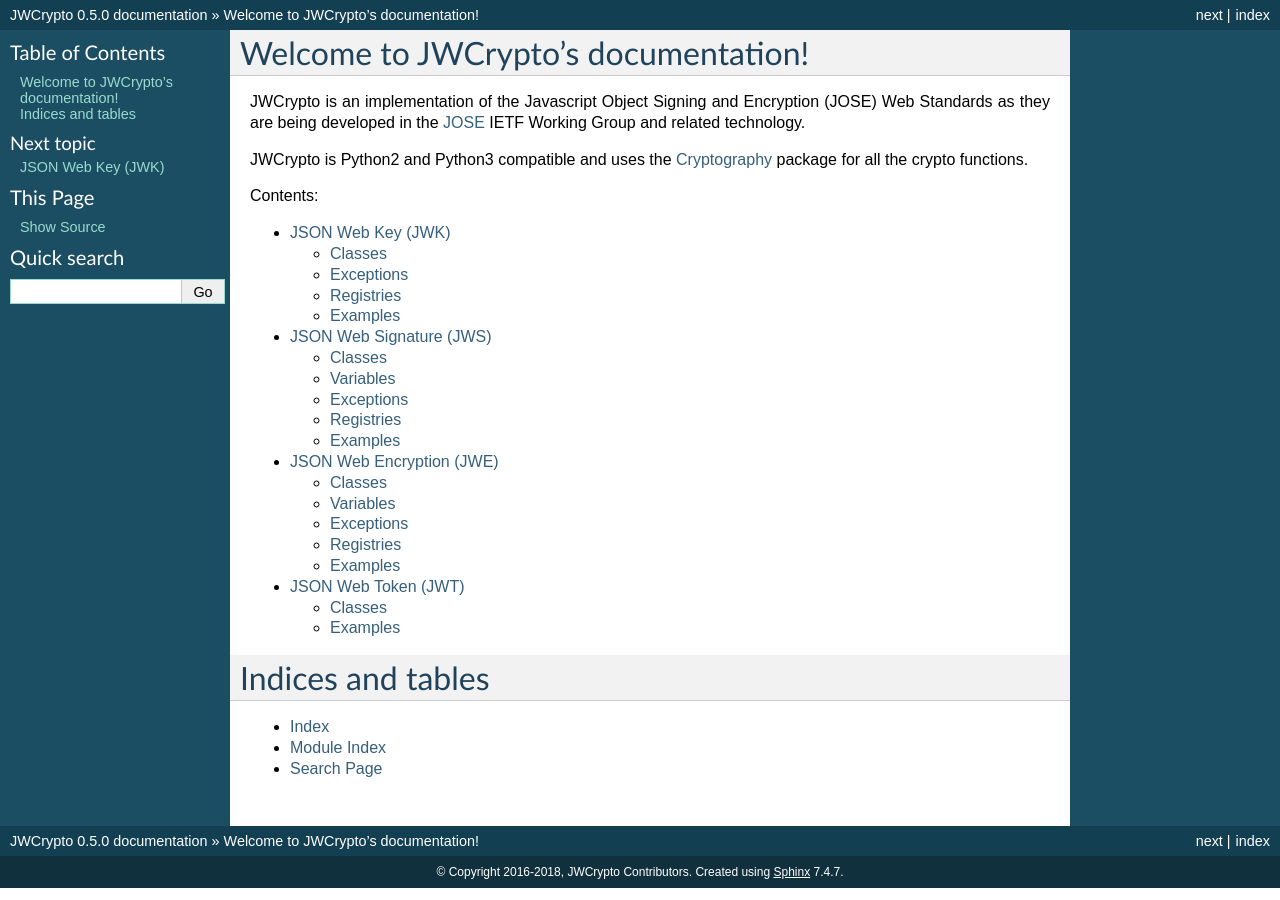
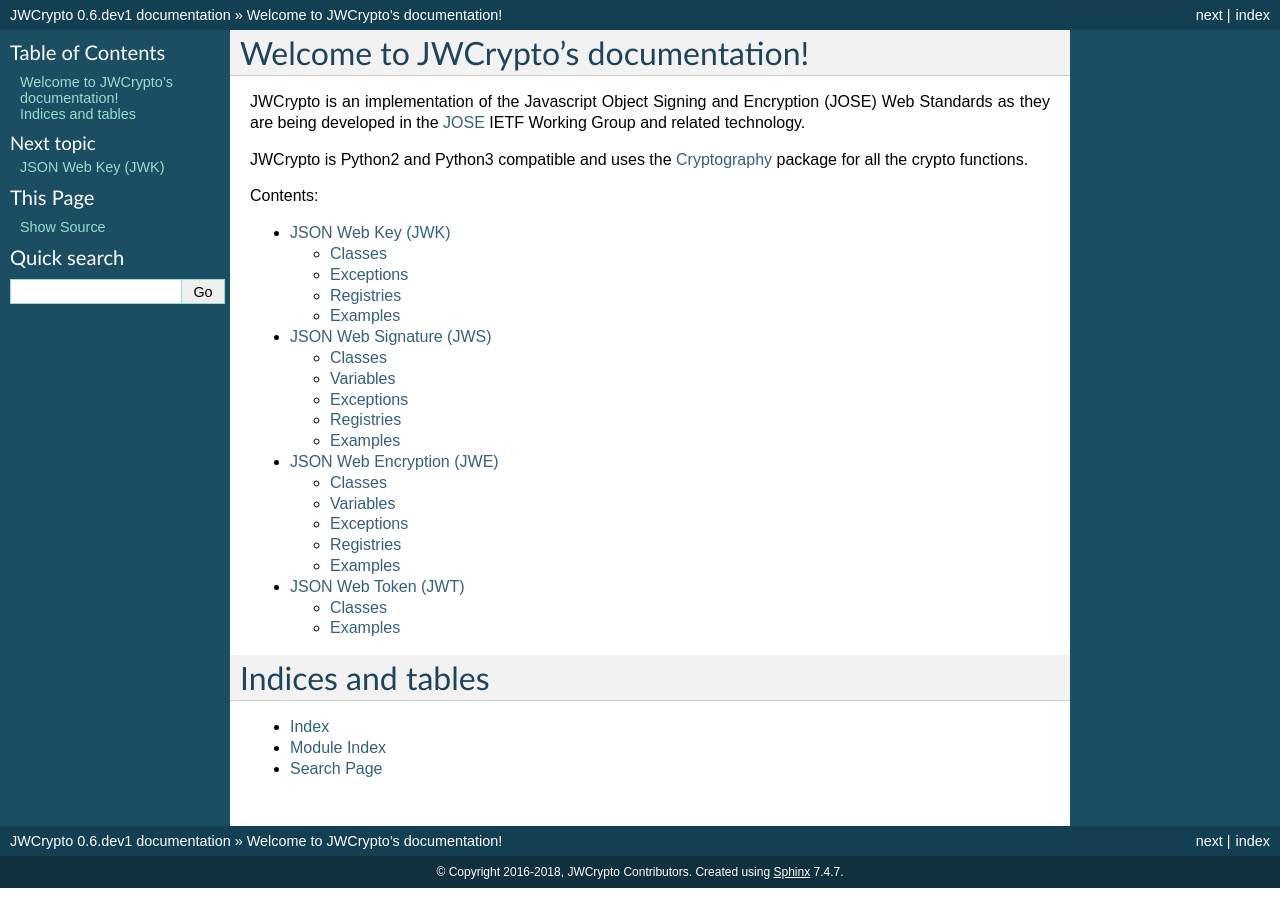
Before and after one commit to latchset/jwcrypto, a Sphinx documentation site: the page built from docs/source/index.rst, in a window 1280 px wide. Built offline with Sphinx 7.4.7, drawn with Linux system fonts in a browser that asks for light colours.

Commit message:
Post release bump to 0.6.dev1
Signed-off-by: Christian Heimes <cheimes@redhat.com>

```diff
--- a/docs/source/conf.py
+++ b/docs/source/conf.py
@@ -53,9 +53,9 @@
 # built documents.
 #
 # The short X.Y version.
-version = '0.5'
+version = '0.6'
 # The full version, including alpha/beta/rc tags.
-release = '0.5.0'
+release = '0.6.dev1'
 
 # The language for content autogenerated by Sphinx. Refer to documentation
 # for a list of supported languages.
--- a/setup.py
+++ b/setup.py
@@ -6,7 +6,7 @@
 
 setup(
     name = 'jwcrypto',
-    version = '0.5.0',
+    version = '0.6.dev1',
     license = 'LGPLv3+',
     maintainer = 'JWCrypto Project Contributors',
     maintainer_email = 'simo@redhat.com',
```
